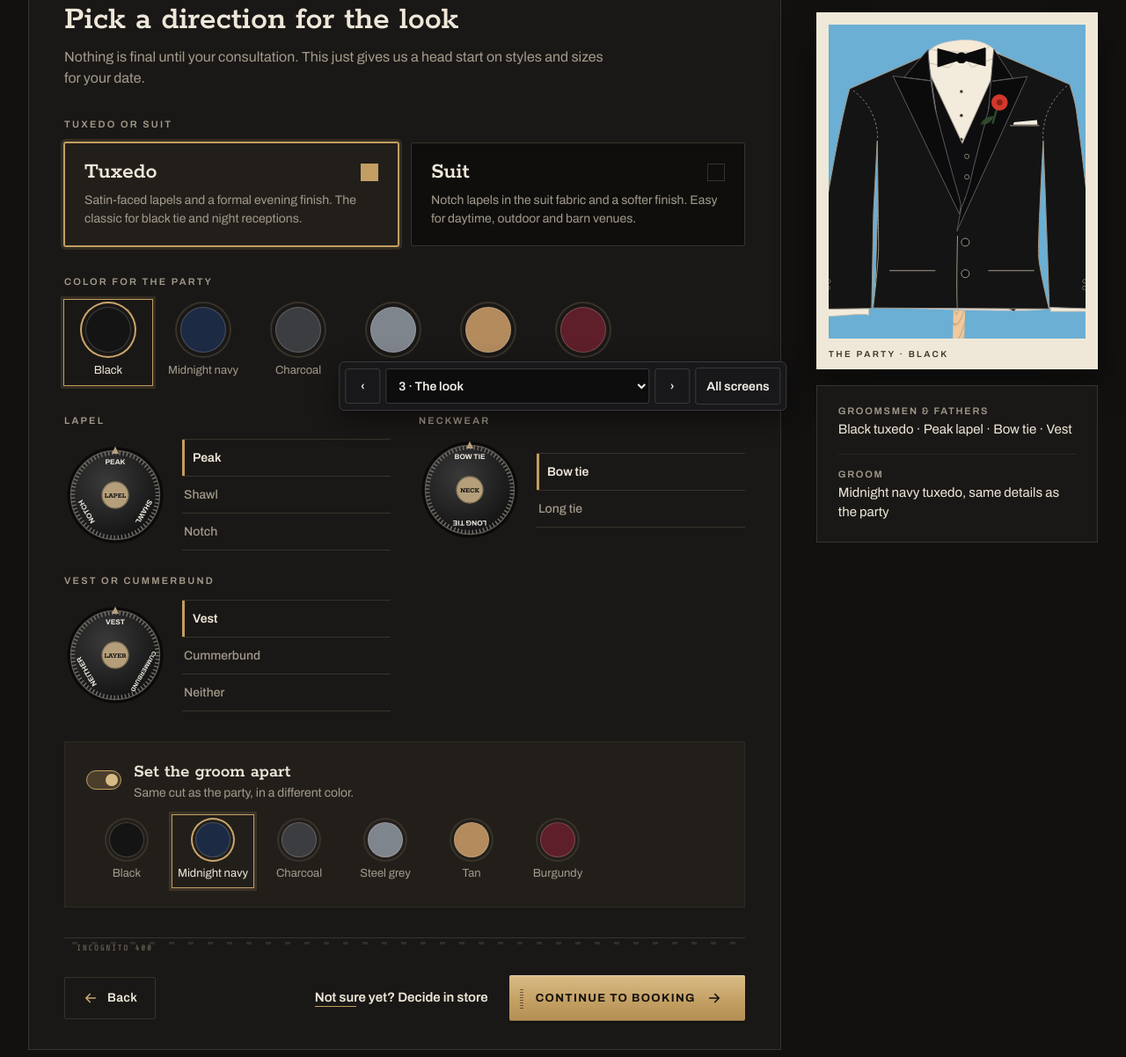
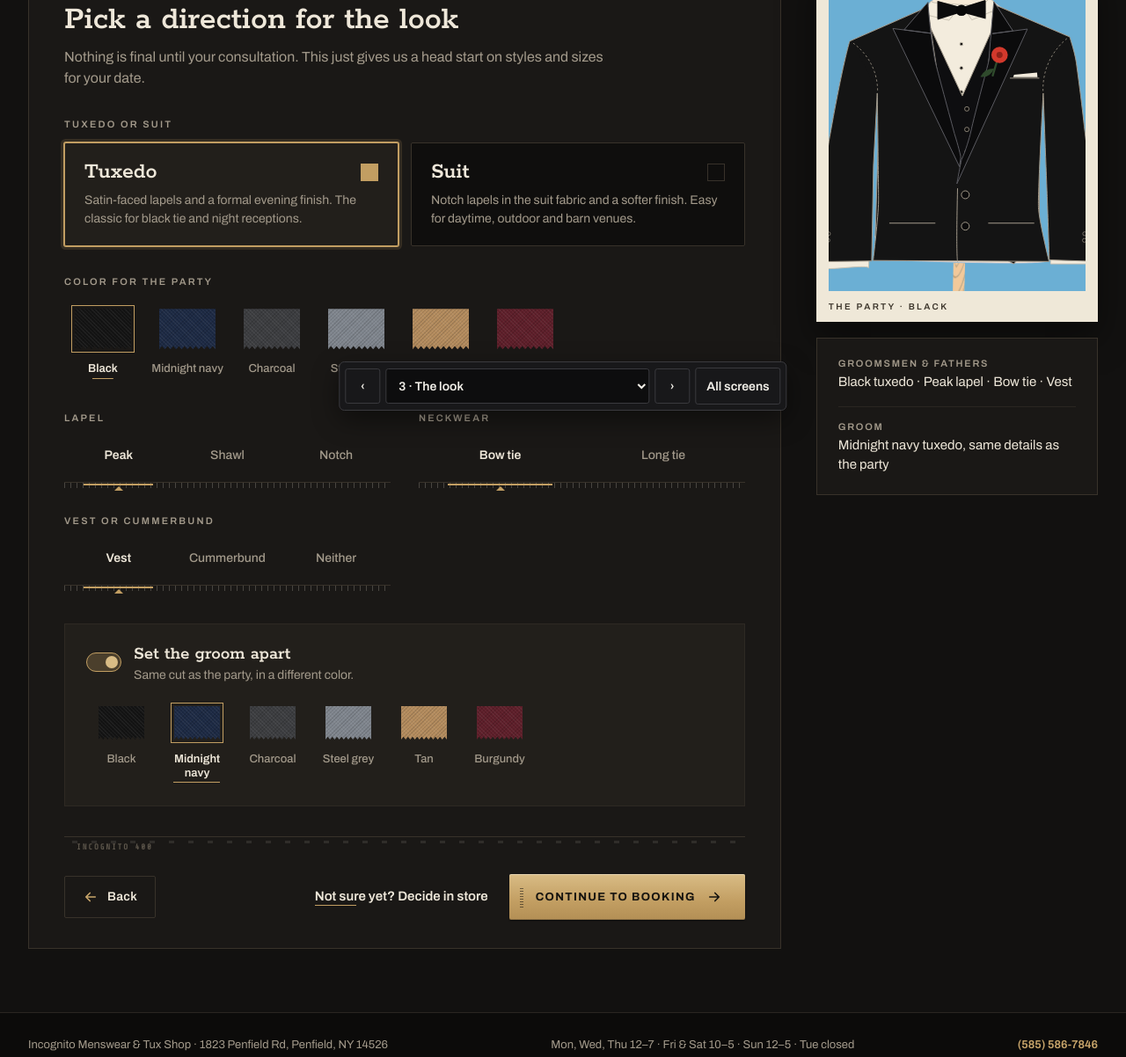
Before and after one commit to zbarkin/incognito-wedding, a plain HTML site: page docs/screens/Look.dc.html in a window 1280 px wide. Shown: the part 317-1519 px from the top of the page at 88% size. Drawn offline with nearby package versions, Linux system fonts and the light colour scheme.

Commit message:
Kodak kit: engraved selector scale replaces the dials; pinked fabric swatch chips for colours
Co-Authored-By: Claude Opus 5.5 <noreply@anthropic.com>

```diff
--- a/docs/kodak-kit.css
+++ b/docs/kodak-kit.css
@@ -73,19 +73,41 @@ select.kk-input { cursor:pointer; background:transparent; padding:10px 0; }
 .kk-field:focus-within .kk-dymo { color:var(--kk-brass-hi); }
 .kk-help { font-size:13px; color:var(--kk-muted); }
 
-/* 04 Dial: a precise machined selector ---------------------------------------------------- */
-.kk-dialwrap { display:flex; align-items:center; gap:18px; flex-wrap:wrap; }
-.kk-dial { width:116px; height:116px; flex:0 0 116px; filter:saturate(.6); }
-.kk-dial-ring { transform:rotate(var(--kk-angle, 0deg)); transform-origin:50% 50%; transform-box:fill-box; transition:transform .5s cubic-bezier(.2,.8,.2,1); }
-.kk-dial-opts { display:flex; flex-direction:column; gap:0; flex:1 1 140px; min-width:0; border-top:1px solid var(--kk-line); }
-.kk-dial-opt { display:flex; align-items:center; justify-content:space-between; gap:10px; min-height:42px; padding:0 2px; background:transparent; color:var(--kk-muted); border:0; border-bottom:1px solid var(--kk-line);
-  cursor:pointer; font:500 14px var(--kk-body); text-align:left; transition:color .15s; }
-.kk-dial-opt small { font:11px var(--kk-mono); opacity:.7; letter-spacing:.06em; }
-.kk-dial-opt[aria-checked="true"], .kk-dial-opt[aria-pressed="true"] { color:var(--kk-text); font-weight:600; box-shadow:inset 3px 0 0 var(--kk-brass); padding-left:12px; }
+/* 04 Choice scale: an engraved selector scale, like a camera's shutter-speed ring ---------- */
+/* Same markup as before (.kk-dialwrap > .kk-dial svg + .kk-dial-opts > .kk-dial-opt). The round dial
+   art is hidden; the options read as one row over a tick ruler with a brass index under the pick. */
+.kk-dialwrap { display:block; }
+.kk-dial { display:none; }
+.kk-dial-opts { display:flex; flex-direction:row; gap:0; position:relative; padding-bottom:16px; border:0; min-width:0;
+  background:
+    linear-gradient(var(--kk-line), var(--kk-line)) 0 calc(100% - 9px) / 100% 1px no-repeat,
+    repeating-linear-gradient(90deg, rgba(238,231,217,.22) 0 1px, transparent 1px 7px) 0 calc(100% - 3px) / 100% 6px no-repeat; }
+.kk-dial-opt { position:relative; flex:1 1 0; min-width:0; display:flex; flex-direction:column; align-items:center; justify-content:center; gap:3px; min-height:46px; padding:0 6px;
+  background:transparent; border:0; color:var(--kk-muted); cursor:pointer; font:500 14px/1.2 var(--kk-body); text-align:center; transition:color .15s; }
+.kk-dial-opt small { font:10px var(--kk-mono); letter-spacing:.1em; text-transform:uppercase; opacity:.7; }
+.kk-dial-opts > .kk-dial-opt::after { content:""; position:absolute; left:18%; right:18%; bottom:-10px; height:2px; background:transparent; transition:background .2s; }
+.kk-dial-opts > .kk-dial-opt::before { content:""; position:absolute; left:50%; bottom:-16px; transform:translateX(-50%); border:5px solid transparent; border-bottom-color:transparent; transition:border-color .2s; }
+.kk-dial-opt[aria-checked="true"], .kk-dial-opt[aria-pressed="true"] { color:var(--kk-text); font-weight:600; }
+.kk-dial-opts > .kk-dial-opt[aria-checked="true"]::after, .kk-dial-opts > .kk-dial-opt[aria-pressed="true"]::after { background:var(--kk-brass); }
+.kk-dial-opts > .kk-dial-opt[aria-checked="true"]::before, .kk-dial-opts > .kk-dial-opt[aria-pressed="true"]::before { border-bottom-color:var(--kk-brass); }
 .kk-dial-opt:hover:not([aria-checked="true"]):not([aria-pressed="true"]) { color:var(--kk-text); }
-/* Dial-opt also styles tab rows and filter chips; give those a gap and outline when laid out in a row. */
-:not(.kk-dial-opts) > .kk-dial-opt { border:1px solid var(--kk-line); padding:0 14px; border-radius:2px; min-height:40px; }
-:not(.kk-dial-opts) > .kk-dial-opt[aria-checked="true"], :not(.kk-dial-opts) > .kk-dial-opt[aria-pressed="true"] { box-shadow:none; padding-left:14px; border-color:var(--kk-brass); color:var(--kk-brass-hi); background:rgba(194,158,98,.08); }
+/* Dial-opt also styles tab rows and filter chips outside a scale: outlined chips. */
+:not(.kk-dial-opts) > .kk-dial-opt { flex:0 0 auto; flex-direction:row; border:1px solid var(--kk-line); padding:0 14px; border-radius:2px; min-height:40px; }
+:not(.kk-dial-opts) > .kk-dial-opt[aria-checked="true"], :not(.kk-dial-opts) > .kk-dial-opt[aria-pressed="true"] { border-color:var(--kk-brass); color:var(--kk-brass-hi); background:rgba(194,158,98,.08); }
+
+/* Fabric swatch chip: a colour cut with a pinked (zigzag) edge, like the shop's own swatches. */
+.kk-swatch { display:flex; flex-direction:column; align-items:center; gap:10px; width:88px; padding:6px 2px 4px; background:transparent; border:0; cursor:pointer; color:var(--kk-muted); font:500 13px/1.25 var(--kk-body); text-align:center; }
+.kk-swatch-chip { display:block; width:64px; height:46px; position:relative; box-shadow:0 2px 6px rgba(0,0,0,.45);
+  clip-path:polygon(0 0, 100% 0, 100% 100%, 95% 92%, 90% 100%, 85% 92%, 80% 100%, 75% 92%, 70% 100%, 65% 92%, 60% 100%, 55% 92%, 50% 100%, 45% 92%, 40% 100%, 35% 92%, 30% 100%, 25% 92%, 20% 100%, 15% 92%, 10% 100%, 5% 92%, 0 100%);
+  background-image:repeating-linear-gradient(45deg, rgba(255,255,255,.05) 0 1px, transparent 1px 3px), repeating-linear-gradient(-45deg, rgba(0,0,0,.12) 0 1px, transparent 1px 3px); transition:transform .2s; }
+.kk-swatch-ring { padding:3px; border:1px solid transparent; transition:border-color .2s; }
+.kk-swatch-name { padding-bottom:3px; background-image:linear-gradient(var(--kk-brass), var(--kk-brass)); background-repeat:no-repeat; background-position:50% 100%; background-size:0 1px; transition:background-size .25s; }
+.kk-swatch:hover .kk-swatch-chip { transform:translateY(-2px); }
+.kk-swatch[aria-pressed="true"], .kk-swatch[aria-checked="true"] { color:var(--kk-text); font-weight:600; }
+.kk-swatch[aria-pressed="true"] .kk-swatch-ring, .kk-swatch[aria-checked="true"] .kk-swatch-ring { border-color:var(--kk-brass); }
+.kk-swatch[aria-pressed="true"] .kk-swatch-name, .kk-swatch[aria-checked="true"] .kk-swatch-name { background-size:70% 1px; }
+.kk-swatch.is-small { width:80px; }
+.kk-swatch.is-small .kk-swatch-chip { width:52px; height:38px; }
 
 /* 05 Toggle: a slim brass switch (the markup's cube art is hidden) ------------------------ */
 .kk-cube { display:flex; align-items:center; gap:14px; cursor:pointer; user-select:none; position:relative; }
--- a/docs/screens/Look.dc.html
+++ b/docs/screens/Look.dc.html
@@ -82,9 +82,9 @@ a:focus-visible,button:focus-visible{outline:2px solid #E2C48E;outline-offset:3p
 <span id="g-color" class="kk-dymo">Color for the party</span>
 <div style="display:flex; flex-wrap:wrap; gap:6px 8px;">
 <sc-for list="{{colors}}" as="c" hint-placeholder-count="6">
-<button type="button" class="kk-pick" aria-pressed="{{c.on}}" onClick="{{c.pick}}" style="width:100px; display:flex; flex-direction:column; align-items:center; gap:12px; padding:8px 4px; background:transparent; border:0; cursor:pointer; font-family:Archivo, sans-serif;">
-<span aria-hidden="true" style="width:52px; height:52px; box-sizing:border-box; border-radius:50%; background:{{c.hex}}; border:1px solid rgba(238,231,217,.2); box-shadow:0 0 0 4px #1A1816, 0 0 0 6px {{c.ring}};"></span>
-<span style="font-size:13px; line-height:1.3; text-align:center; color:{{c.fg}};">{{c.name}}</span>
+<button type="button" class="kk-swatch" aria-pressed="{{c.on}}" onClick="{{c.pick}}" aria-label="{{c.name}}">
+<span class="kk-swatch-ring" aria-hidden="true"><span class="kk-swatch-chip" style="background-color:{{c.hex}};"></span></span>
+<span class="kk-swatch-name">{{c.name}}</span>
 <svg class="kk-circle" viewBox="0 0 120 120" preserveAspectRatio="none" aria-hidden="true"><path d="M60 8 C 96 6, 114 34, 110 62 C 106 94, 74 114, 50 110 C 20 106, 6 80, 10 52 C 14 26, 36 10, 66 12"></path></svg>
 </button>
 </sc-for>
@@ -178,9 +178,9 @@ a:focus-visible,button:focus-visible{outline:2px solid #E2C48E;outline-offset:3p
 <sc-if value="{{groomDiff}}" hint-placeholder-val="{{true}}">
 <div role="group" aria-label="Groom's color" style="display:flex; flex-wrap:wrap; gap:4px 6px;">
 <sc-for list="{{groomColors}}" as="c" hint-placeholder-count="6">
-<button type="button" class="kk-pick" aria-pressed="{{c.on}}" onClick="{{c.pick}}" style="width:92px; display:flex; flex-direction:column; align-items:center; gap:10px; padding:8px 4px; background:transparent; border:0; cursor:pointer; font-family:Archivo, sans-serif;">
-<span aria-hidden="true" style="width:40px; height:40px; box-sizing:border-box; border-radius:50%; background:{{c.hex}}; border:1px solid rgba(238,231,217,.2); box-shadow:0 0 0 3px #221F1B, 0 0 0 5px {{c.ring}};"></span>
-<span style="font-size:13px; line-height:1.3; text-align:center; color:{{c.fg}};">{{c.name}}</span>
+<button type="button" class="kk-swatch is-small" aria-pressed="{{c.on}}" onClick="{{c.pick}}" aria-label="{{c.name}}">
+<span class="kk-swatch-ring" aria-hidden="true"><span class="kk-swatch-chip" style="background-color:{{c.hex}};"></span></span>
+<span class="kk-swatch-name">{{c.name}}</span>
 <svg class="kk-circle" viewBox="0 0 120 120" preserveAspectRatio="none" aria-hidden="true"><path d="M60 8 C 96 6, 114 34, 110 62 C 106 94, 74 114, 50 110 C 20 106, 6 80, 10 52 C 14 26, 36 10, 66 12"></path></svg>
 </button>
 </sc-for>
```
Also changed, not shown: designs/Look.dc.html (+6 -6 lines).
